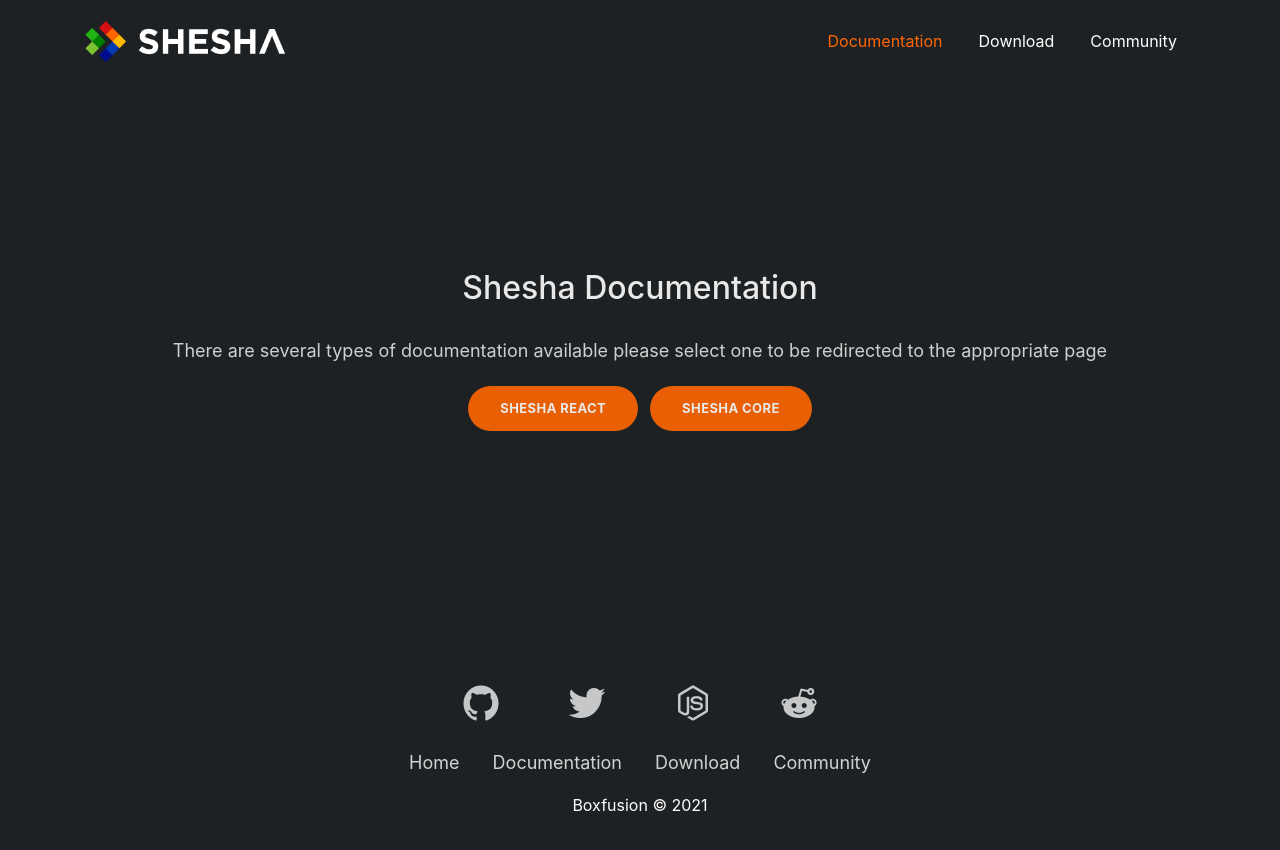
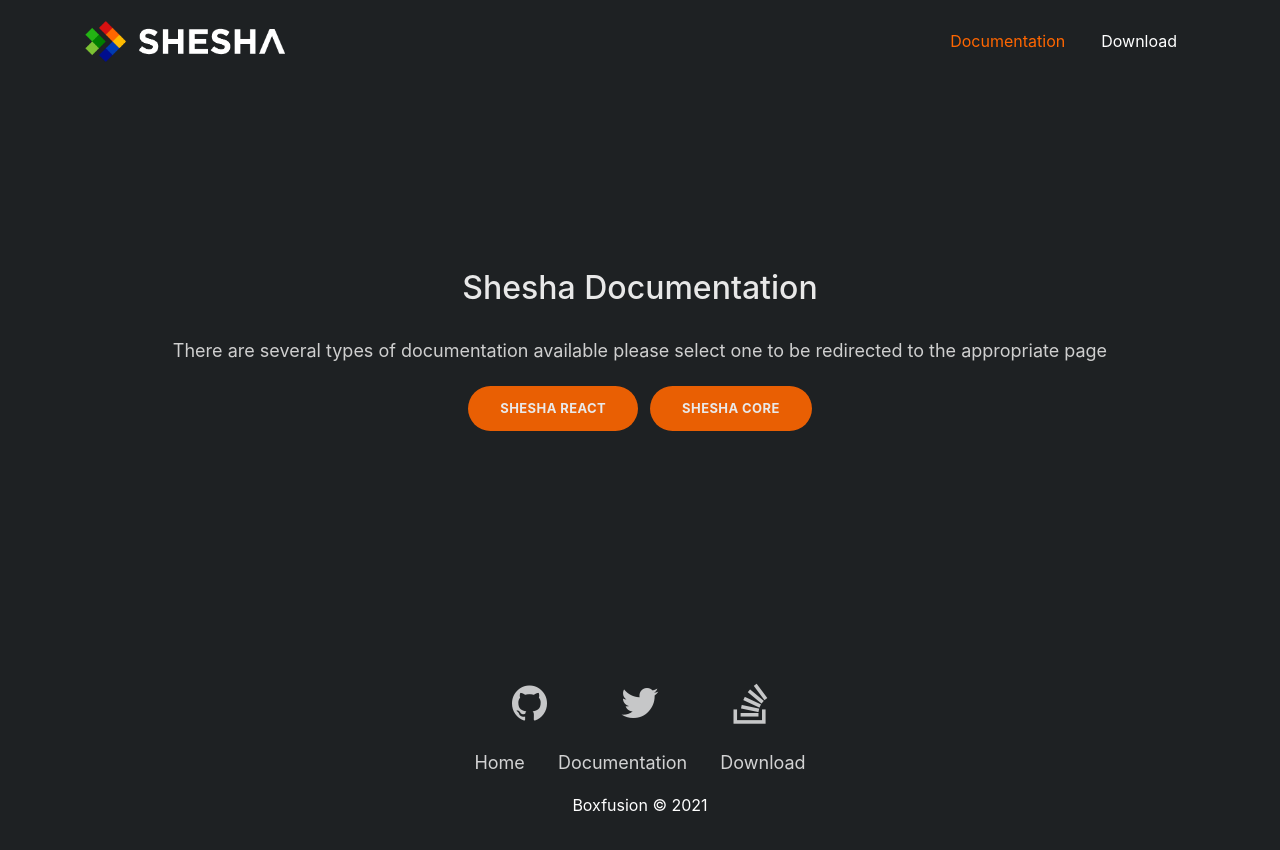
Before and after one commit to Boxfusion/shesha-html, a website: page documentation.html in a window 1280 px wide. Drawn offline with nearby package versions, Linux system fonts and the light colour scheme; files whose address does not match are found by name.

Commit message:
Updates for social media links

```diff
--- a/documentation.html
+++ b/documentation.html
@@ -51,7 +51,6 @@
                 <ul class="navbar-nav ml-auto">
                     <li class="nav-item"><a class="nav-link active" href="#">Documentation</a></li>
                     <li class="nav-item"><a class="nav-link" href="download.html">Download</a></li>
-                    <li class="nav-item"><a class="nav-link" href="#">Community</a></li>
                 </ul>
             </div>
         </div>
@@ -66,12 +65,15 @@
         </div>
     </section>
     <footer class="footer-basic">
-        <div class="social"><a href="https://github.com/Boxfusion"><i class="icon ion-social-github"></i></a><a href="#"><i class="icon ion-social-twitter"></i></a><a href="#"><i class="icon ion-social-nodejs"></i></a><a href="#"><i class="icon ion-social-reddit"></i></a></div>
+        <div class="social">
+            <a target="_blank" href="https://github.com/boxfusion"><i class="icon ion-social-github"></i></a>
+            <a target="_blank" href="https://twitter.com/getshesha"><i class="icon ion-social-twitter"></i></a>
+            <a target="_blank" href="https://stackoverflow.com/questions/tagged/shesha"><i class="fa fa-stack-overflow"></i></a>
+        </div>
         <ul class="list-inline">
             <li class="list-inline-item"><a href="#">Home</a></li>
             <li class="list-inline-item"><a href="documentation.html">Documentation</a></li>
             <li class="list-inline-item"><a href="download.html">Download</a></li>
-            <li class="list-inline-item"><a href="#">Community</a></li>
         </ul>
         <p class="copyright">Boxfusion © 2021</p>
     </footer>
```
Also changed, not shown: download.html (+5 -3 lines), index.html (+5 -3 lines).
